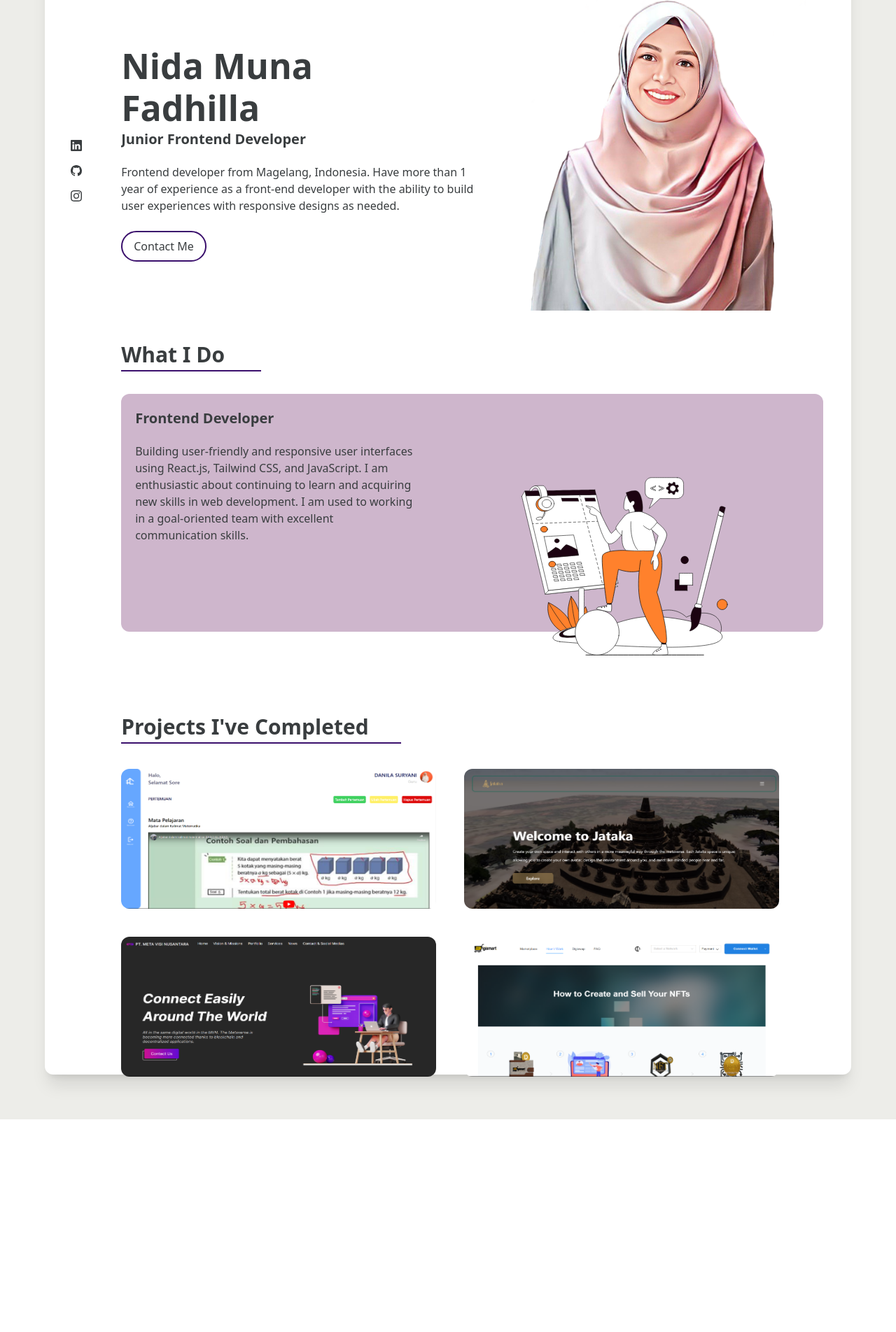
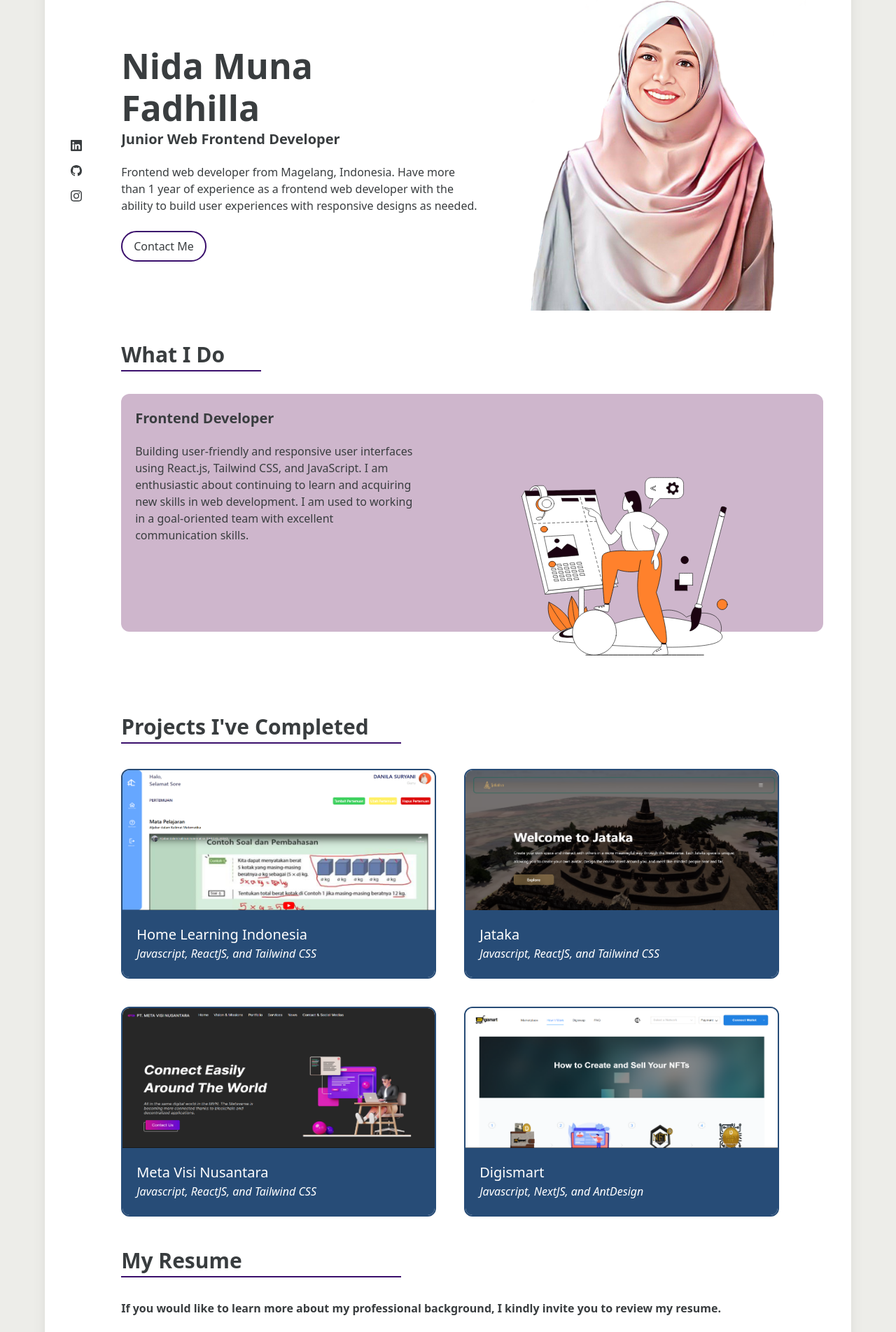
Before and after one commit to nidamuna/portofolio, a React (Create React App) app: page / in a window 1280 px wide. Shown: the part 154-2058 px from the top of the page at 70% size. Before the commit the page ends 1754 px from the top, so only its background shows below. Built offline with nearby package versions, Linux system fonts and the light colour scheme.

Commit message:
add resume

```diff
--- a/package.json
+++ b/package.json
@@ -11,6 +11,7 @@
     "react": "^18.2.0",
     "react-dom": "^18.2.0",
     "react-icons": "^4.8.0",
+    "react-router-dom": "^6.11.1",
     "react-scripts": "5.0.1",
     "web-vitals": "^2.1.4"
   },
--- a/src/App.js
+++ b/src/App.js
@@ -1,52 +1,18 @@
 import React from "react";
-import {BsLinkedin, BsGithub, BsInstagram} from "react-icons/bs"
-import Navbar from "./component/Navbar";
-import Hero from "./component/Hero";
-import Service from "./component/Service";
-import Projects from "./component/Projects";
+import { BrowserRouter, Routes, Route } from 'react-router-dom';
+import Home from "./component/Home";
+import Resume from "./component/Resume";
 
 function App() {
-  const links=[
-    {
-      name: "Linkedin",
-      icon: <BsLinkedin />,
-      url: "https://www.linkedin.com/in/nidamuna/"
-    },
-    {
-      name: "Github",
-      icon: <BsGithub />,
-      url: "https://github.com/nidamuna"
-    },
-    {
-      name: "Instagram",
-      icon: <BsInstagram />,
-      url: "https://github.com/nidamuna"
-    },
-  ]
+
   return (
-   <>
-      <div className="w-full h-auto p-16 bg-[#edede9] dark:bg-[#5e5e5e] text-[#393d3f]">
-        <div className="bg-white dark:bg-[#edede9] p-5 rounded-xl shadow-xl">
-          <Navbar />
-          <div className="flex">
-            <div className="flex flex-col w-[50px] h-[500px] p-4 gap-5 items-center justify-center">
-                  {links.map((link) => (
-                     <div className="hover:scale-125">
-                        <a href={link.url} target="_blank" rel="noreferrer">
-                          {link.icon}
-                        </a>
-                     </div>
-                  ))}
-            </div>
-            <div className="w-full pl-10">
-                <Hero />
-                <Service />
-                <Projects />
-            </div>
-          </div>
-        </div>
-      </div>
-   </>
+    <BrowserRouter>
+      <Routes>
+        <Route path="/" element={<Home />} />
+        <Route path="resume" element={<Resume />} />
+        <Route path="about" element={<Resume />} />
+      </Routes>
+  </BrowserRouter>
   );
 }
 
--- a/src/component/Hero.jsx
+++ b/src/component/Hero.jsx
@@ -3,21 +3,21 @@ import Me from '../assets/me.png'
 const Hero = () => {
   return (
     <>
-        <div className='w-full h-[450px] flex flex-row overflow-hidden'>
+        <div id="home" className='w-full h-[450px] flex flex-row overflow-hidden'>
             <div className='w-[50%] flex flex-col justify-center items-start'>
                 <h1 className='font-bold text-[50px] w-[70%] leading-[60px] '>
                     Nida Muna Fadhilla
                 </h1>
                 <p className='font-semibold text-[20px] mb-5'>
-                    Junior Frontend Developer
+                    Junior Web Frontend Developer
                 </p>
                 <p className='font-light text-[16px]'>
-                    Frontend developer from Magelang, Indonesia.
-                    Have more than 1 year of experience as a front-end
+                    Frontend web developer from Magelang, Indonesia.
+                    Have more than 1 year of experience as a frontend web
                     developer with the ability to build user experiences
                     with responsive designs as needed.
                 </p>
-                <button className='hover:scale-110 mt-6 border-2 border-[#3a0f6c] px-4 py-2 rounded-full'>
+                <button className='hover:scale-110 hover:ml-4 mt-6 border-2 border-[#3a0f6c] px-4 py-2 rounded-full'>
                     Contact Me
                 </button>
             </div>
--- /dev/null
+++ b/src/component/Home.jsx
@@ -0,0 +1,53 @@
+import React from "react";
+import {BsLinkedin, BsGithub, BsInstagram} from "react-icons/bs"
+import Navbar from "./Navbar";
+import Hero from "./Hero";
+import Service from "./Service";
+import Projects from "./Projects";
+
+function Home() {
+  const links=[
+    {
+      name: "Linkedin",
+      icon: <BsLinkedin />,
+      url: "https://www.linkedin.com/in/nidamuna/"
+    },
+    {
+      name: "Github",
+      icon: <BsGithub />,
+      url: "https://github.com/nidamuna"
+    },
+    {
+      name: "Instagram",
+      icon: <BsInstagram />,
+      url: "https://github.com/nidamuna"
+    },
+  ]
+  return (
+   <>
+      <div className="w-full h-auto p-16 bg-[#edede9] dark:bg-[#5e5e5e] text-[#393d3f]">
+        <div className="bg-white dark:bg-[#edede9] p-5 rounded-xl shadow-xl">
+          <Navbar />
+          <div className="flex">
+            <div className="flex flex-col w-[50px] h-[500px] p-4 gap-5 items-center justify-center">
+                  {links.map((link) => (
+                     <div className="hover:scale-125">
+                        <a href={link.url} target="_blank" rel="noreferrer">
+                          {link.icon}
+                        </a>
+                     </div>
+                  ))}
+            </div>
+            <div className="w-full pl-10">
+                <Hero />
+                <Service />
+                <Projects />
+            </div>
+          </div>
+        </div>
+      </div>
+   </>
+  );
+}
+
+export default Home;
--- a/src/component/Navbar.jsx
+++ b/src/component/Navbar.jsx
@@ -9,14 +9,17 @@ const Navbar = () => {
         {
           name: 'Projects',
           icon: <BsPersonWorkspace />,
+          url: "#projects"
         },
         {
           name: 'Resume',
           icon: <AiOutlineFileText />,
+          url: "#resume"
         },
         {
           name: 'About Me',
           icon: <BsPersonFill />,
+          url: "#aboutme"
         },
       ];
   return (
@@ -35,12 +38,14 @@ const Navbar = () => {
             </div>
             <div className='w-[500px] flex justify-end items-center gap-5'>
                 {links.map((link) => (
+                    <a href={link.url} >
                         <div className='hover:scale-110 flex justify-start items-center gap-1'>
                             {link.icon}
                             <h1 className='font-medium text-[16px]'>
                                 {link.name}
                             </h1>
                         </div>
+                    </a>
                 ))}
             </div>
         </div>
--- a/src/component/Projects.jsx
+++ b/src/component/Projects.jsx
@@ -10,30 +10,30 @@ const Projects = () => {
             name: "Home Learning Indonesia",
             photo: hli,
             code:"Javascript, ReactJS, and Tailwind CSS ",
-            url: ""
+            url: "https://hli.co.id/"
         },
         {
             name: "Jataka",
             photo: jataka,
             code:"Javascript, ReactJS, and Tailwind CSS ",
-            url: ""
+            url: "https://www.jataka.io/"
         },
         {
-            name: "Metavisi Nusantara",
+            name: "Meta Visi Nusantara",
             photo: mvn,
             code:"Javascript, ReactJS, and Tailwind CSS ",
-            url: ""
+            url: "https://metavisinusantara.com/"
         },
         {
             name: "Digismart",
             photo: digi,
             code:"Javascript, NextJS, and AntDesign ",
-            url: ""
+            url: "https://marketplace.digiswap.finance/"
         }
     ]
   return (
     <>
-        <div className='pr-5 mt-8 w-full h-[500px] flex flex-col justify-start items-start'>
+        <div id="projects" className='pr-5 my-8 w-full min-h-[500px] flex flex-col justify-start items-start'>
            <div className='w-full'>
                 <h1 className='font-bold text-[30px] w-[70%]'>
                     Projects I've Completed
@@ -43,21 +43,42 @@ const Projects = () => {
             <div className='grid grid-cols-2 gap-10 mt-9'>
                 {proj.map((link) => (
                     <>
-                        <div className='w-[450px] h-[200px] overflow-hidden rounded-xl bg-red-50 '>
+                        <div className='w-[450px] h-[300px] overflow-hidden rounded-xl border-[2px] border-[#274c77] hover:border-[#104256] '>
                             <img
                                 className='w-[450px] h-[200px] -z-10'
                                 src={link.photo}
                                 alt={link.name}
                             />
-                            <a href={link.url}>
-                                <div className='z-30 w-[450px] h-[200px] overflow-hidden rounded-xl bg-red-50 '>
-                                   sss
+                            <a href={link.url} target="_blank" rel="noreferrer">
+                                <div className='z-30 w-[450px] h-[100px] p-5 text-white overflow-hidden bg-[#274c77] hover:bg-[#104256]'>
+                                   <p className='font-medium text-[20px]'>
+                                        {link.name}
+                                   </p>
+                                   <p className='font-normal text-[16px] italic'>
+                                        {link.code}
+                                   </p>
                                 </div>
                             </a>
                         </div>
                     </>
                 ))}
             </div>
+            <div className='w-full mt-10'>
+                <h1 className='font-bold text-[30px] w-[70%]'>
+                    My Resume
+                </h1>
+                <div className='bg-[#3a0f6c] w-[400px] h-[2px]' />
+                <div className='mt-8 font-semibold'>
+                    <h1>
+                        If you would like to learn more about
+                        my professional background, I kindly invite
+                        you to review my resume.
+                    </h1>
+                    <button className='hover:scale-110 mt-6 border-2 border-[#3a0f6c] px-4 py-2 rounded-full'>
+                        Go to my resume
+                    </button>
+                </div>
+           </div>
         </div>
     </>
   )
--- /dev/null
+++ b/src/component/Resume.jsx
@@ -0,0 +1,13 @@
+import React from 'react'
+
+const Resume = () => {
+  return (
+    <>
+        <div id="resume">
+            resume
+        </div>
+    </>
+  )
+}
+
+export default Resume
```
Also changed, not shown: 15 other files (tests, documents, lock files or other folders). Lines whose indentation alone changed are shown as unchanged.
